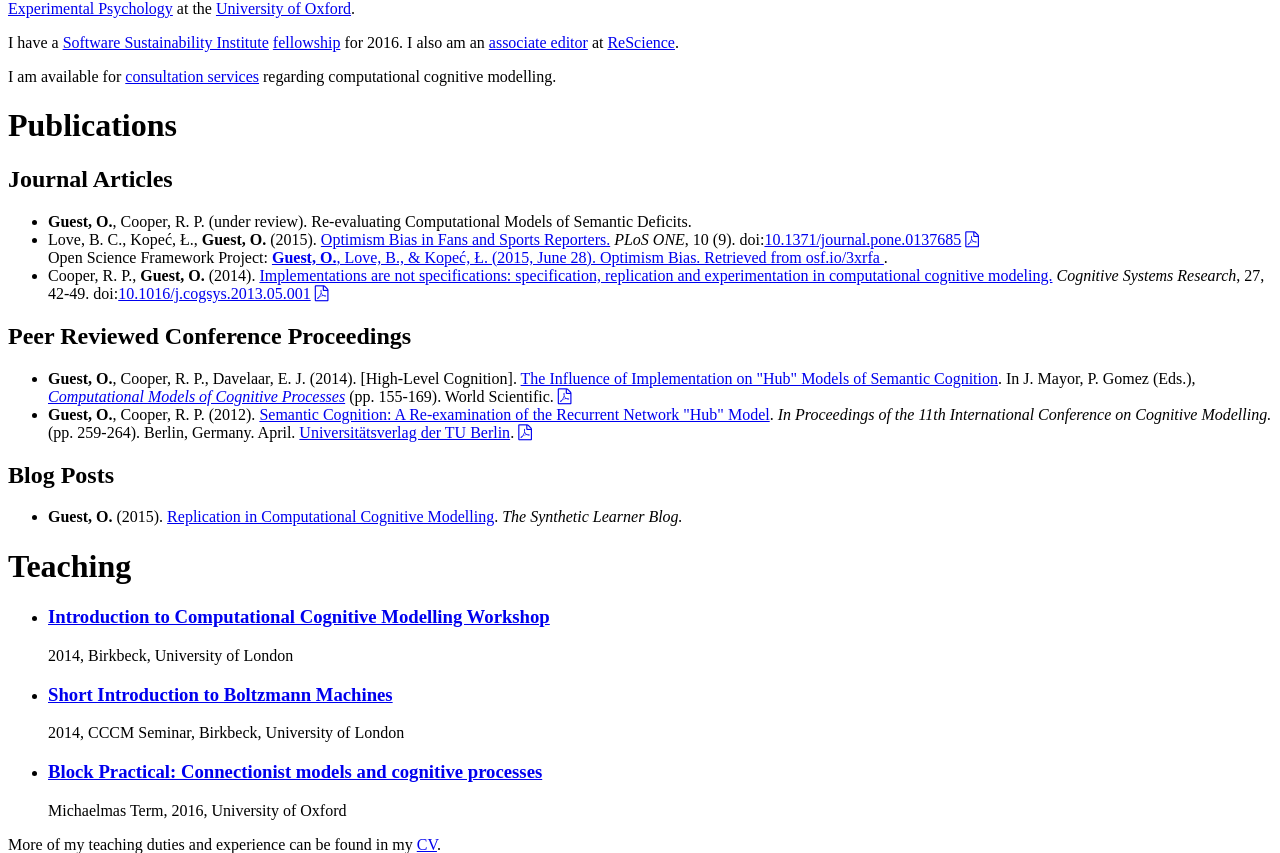
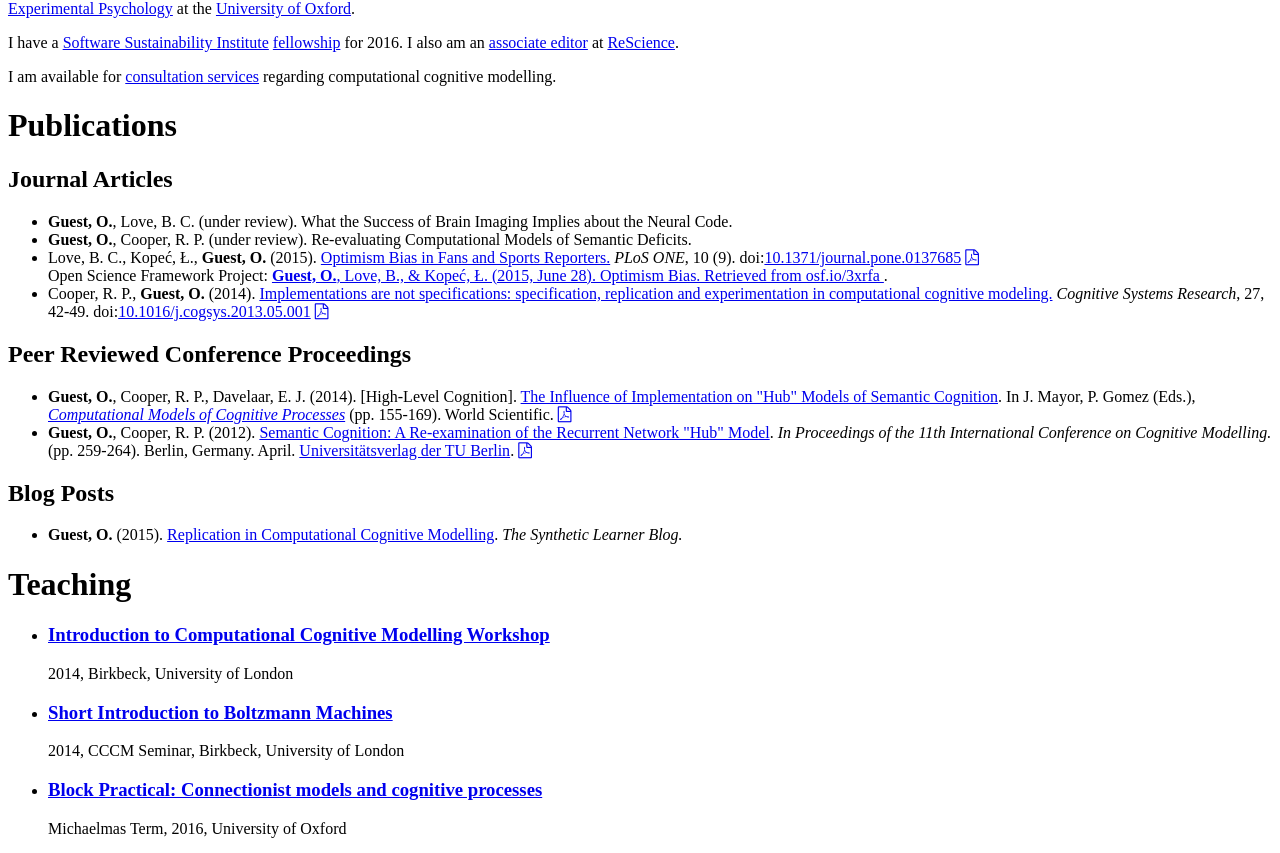
Before and after one commit to oliviaguest/oliviaguest.github.io, a Jekyll site: the page built from index.html, in a window 1280 px wide and 900 px high, scrolled down 459 px, cut to the strip 47-900 px from the top of the window. Built offline with Jekyll 4.4.1, drawn with Linux system fonts in a browser that asks for light colours; nearby versions of some CDN libraries; some web fonts are replaced.

Commit message:
Update publications.md

```diff
--- a/_includes/publications.md
+++ b/_includes/publications.md
@@ -1,5 +1,7 @@
 <h2>Journal Articles</h2>
 <ul class="cv">
+  <li class="cv"><b>Guest, O.</b>, Love, B. C. (under review). What the Success of Brain Imaging Implies about the Neural Code.</li>
+
   <li class="cv"><b>Guest, O.</b>, Cooper, R. P. (under review). Re-evaluating Computational Models of Semantic Deficits.</li>
 
   <li class="cv">Love, B. C., Kopeć, Ł., <b>Guest, O.</b> (2015). <a href="//dx.doi.org/10.1371/journal.pone.0137685">Optimism Bias in Fans and Sports Reporters.</a> <em>PLoS ONE</em>, 10 (9). doi:<a href="//dx.doi.org/10.1371/journal.pone.0137685">10.1371/journal.pone.0137685</a>
```
